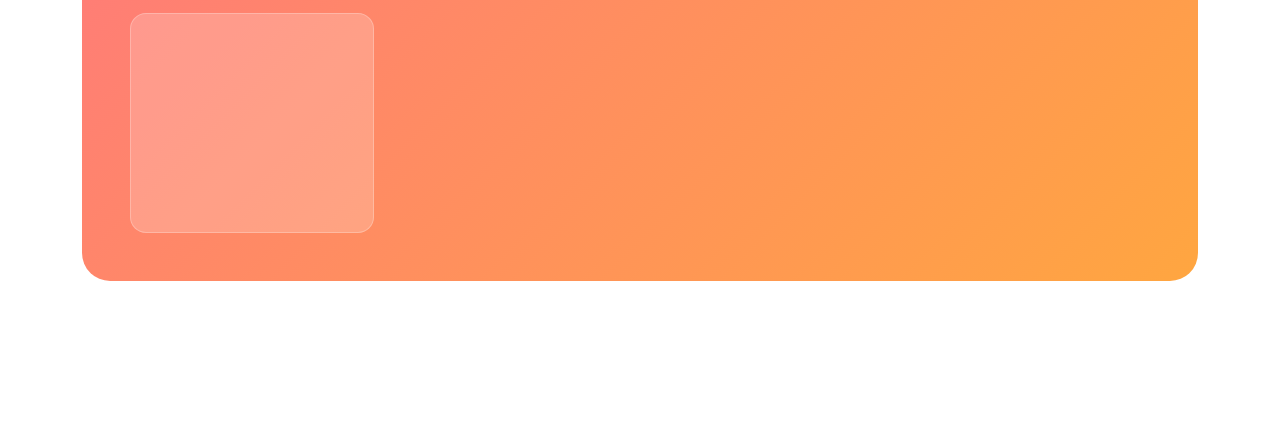
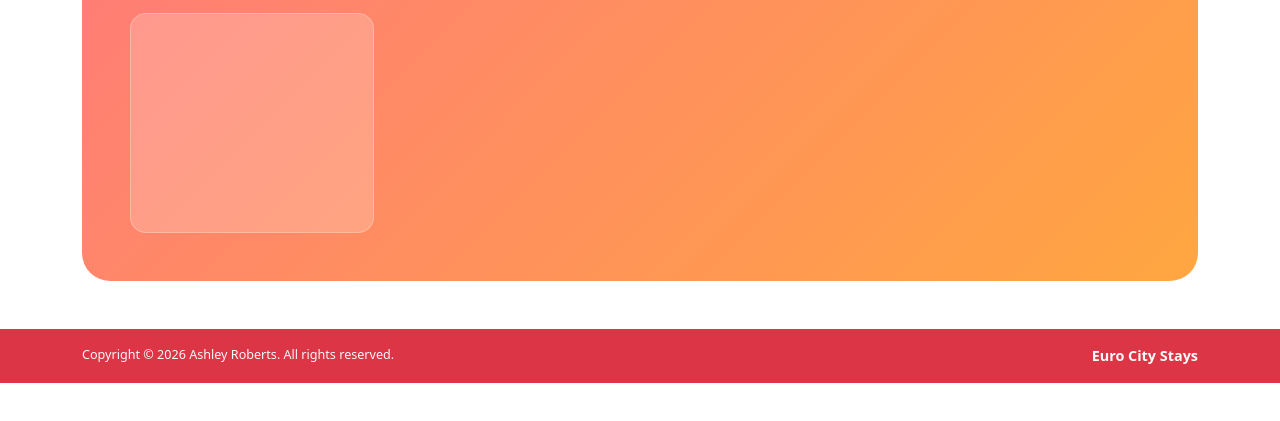
Before and after one commit to Ash-39284/euro-city-stays-mls2, a plain HTML site: page book.html in a window 1280 px wide. Shown: the part 235-656 px from the top of the page. Drawn offline with nearby package versions, Linux system fonts and the light colour scheme.

Commit message:
Add footer and bootstrap links ot book.html page

```diff
--- a/book.html
+++ b/book.html
@@ -4,8 +4,9 @@
   <meta charset="UTF-8" />
   <meta name="viewport" content="width=device-width, initial-scale=1.0" />
   <title>Book Now - Euro City Stays</title>
-
+    <!-- CSS stylesheets -->
   <link rel="stylesheet" href="./assets/css/style.css" />
+  <!-- Bootstrap link -->
   <link href="https://cdn.jsdelivr.net/npm/bootstrap@5.3.8/dist/css/bootstrap.min.css" rel="stylesheet" />
 </head>
 <body>
@@ -46,5 +47,22 @@
   </div>
 </section>
 
+
+
+
+
+
+
+<!-- Footer -->
+<footer class="footer bg-danger text-light py-3">
+  <div class="container d-flex justify-content-between align-items-center flex-wrap">
+    <small>Copyright © 2026 Ashley Roberts. All rights reserved.</small>
+    <strong>Euro City Stays</strong>
+  </div>
+</footer>
+
+<!-- Bootstrap script -->
+ <script src="https://cdn.jsdelivr.net/npm/bootstrap@5.3.8/dist/js/bootstrap.bundle.min.js"></script>
+
 </body>
 </html>
```
